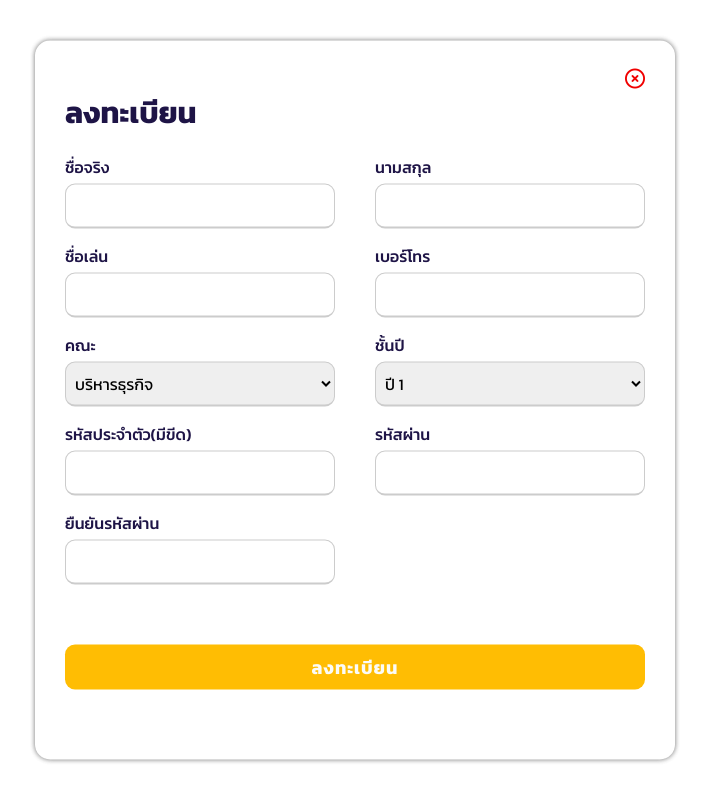
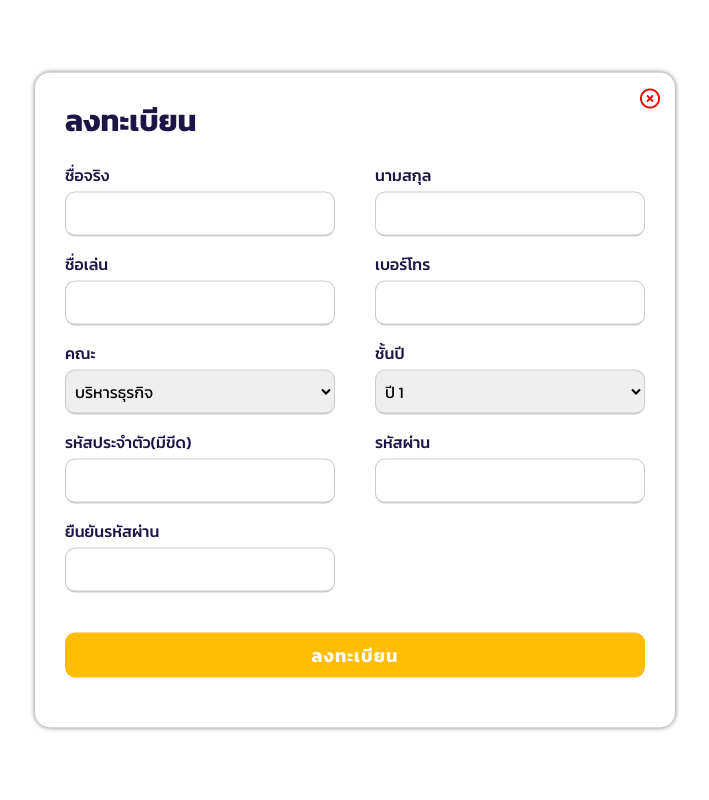
Before and after one commit to Chaiwut6/clinic-project, a plain HTML site: page src/view/index.html in a window 1280 px wide. Both pictures are taken after a click on the button "ลงทะเบียน". Shown: the whole page, without its empty margins (285-994 px from the left). Drawn offline with Linux system fonts and the light colour scheme.

Commit message:
button close

```diff
--- a/src/style/style.css
+++ b/src/style/style.css
@@ -85,9 +85,18 @@ body{
     border-radius: 15px;
 }
 
-.form .close{
+.form .close {
+    position: absolute;
+    top: 0;
+    right: 0;
+    width: 50px;
+    height: 50px;
+    display: flex;
+    justify-content: center;
+    align-items: center;
     text-align: right;
     cursor: pointer;
+
 }
 
 .form .text h1{
@@ -178,7 +187,7 @@ form .login-details .login-input-box{
 
 form .button{
     height: 45px;
-    margin: 45px 0;
+    margin: 25px 0;
 }
 
 
--- a/src/view/index.html
+++ b/src/view/index.html
@@ -72,6 +72,7 @@
                 <option value="2">ปี 2</option>
                 <option value="3">ปี 3</option>
                 <option value="4">ปี 4</option>
+                <option value="5">ปี 5</option>
             </select>
             </div>
             </div>
@@ -117,10 +118,14 @@
                     <span class="details">รหัสผ่าน</span>
                     <input type="password" required>
                 </div>
+                <div class="forgot-pass">
+                    <a href="#">ลืมรหัสผ่าน</a>
+                </div>
             </div>
                 <div class="button">
                     <button type="submit">เข้าสู่ระบบ</button>
                 </div>
+
               </form>
               </div>
       </div>
```
